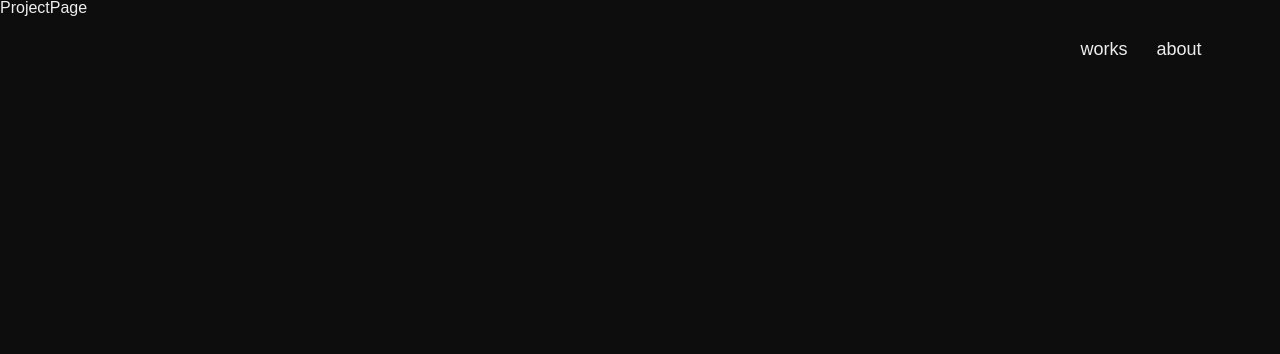
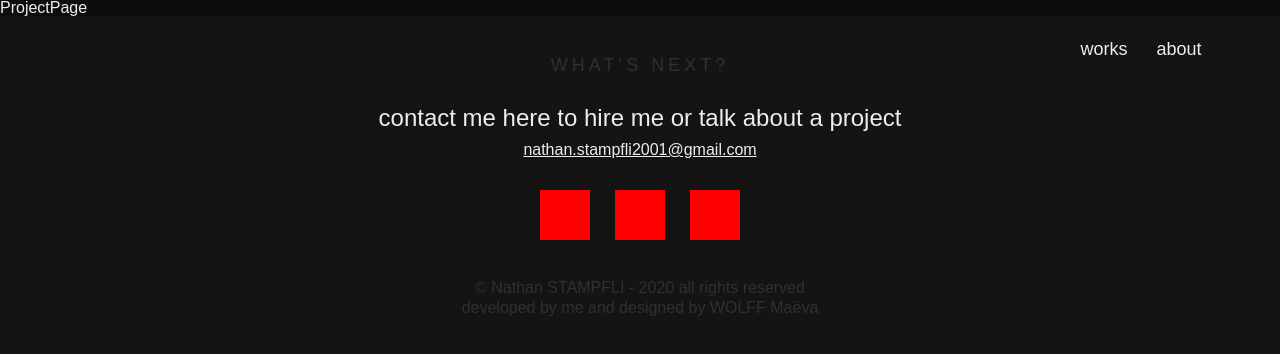
Before and after one commit to Nstampfli/PortfolioV2, a React (Create React App) app: page /project in a window 1280 px wide. Shown: the top 354 px of the page. Built offline with nearby package versions, Linux system fonts and the light colour scheme.

Commit message:
add footer just need to add logo of networks

```diff
--- a/src/App.js
+++ b/src/App.js
@@ -5,7 +5,7 @@ import ProjectPage from './pages/Project.page';
 
 // import Blur from './components/BlurTop.component';
 import Header from './components/Header.component';
-
+import Footer from './components/Footer.component';
 function App() {
   return (
   <Router>
@@ -16,6 +16,7 @@ function App() {
           <Route exact path='/' component={HomePage} />
           <Route exact path='/project' component={ProjectPage} />
         </Switch>
+        <Footer/>
       </div>
   </Router>
   );
--- /dev/null
+++ b/src/components/Footer.component.jsx
@@ -0,0 +1,67 @@
+import React from 'react';
+import { colors } from '../styles/config/const';
+import styled from 'styled-components';
+
+export default function Footer() {
+  return (
+    <Container>
+      <Next>WHAT’S NEXT?</Next>
+      <ContactMe>contact me here to hire me or talk about a project</ContactMe>
+      <Mail href="mailto:nathan.stampfli2001@gmail.com">nathan.stampfli2001@gmail.com</Mail>
+      <Networks>
+        <Network></Network>
+        <Network></Network>
+        <Network></Network>
+      </Networks>
+      <CopyRight>© Nathan STAMPFLI - 2020 all rights reserved</CopyRight>
+      <Director>developed by me and designed by WOLFF Maëva</Director>
+    </Container>
+  )
+}
+
+const Container = styled.footer`
+  width: 100%;
+  display: flex;
+  flex-direction: column;
+  justify-content: center;
+  align-items:center;
+  background-color: #141414;
+`;
+
+const Next = styled.p`
+  color: ${colors.darkGrey};
+  margin-top: 40px;
+  font-size :18px;
+  letter-spacing: 4px;
+  text-transform: uppercase;
+`;
+const ContactMe = styled.p`
+  font-size: 24px;
+  margin-top: 32px;
+`;
+const Mail = styled.a`
+  cursor: pointer;
+  color: ${colors.neutralWhite};
+  text-decoration: underline;
+  margin-top: 12px;
+`;
+const Networks = styled.div`
+  margin-top: 32px;
+  display: flex;
+  width: 200px;
+  height: 50px;
+  justify-content: space-between;
+`;
+const Network = styled.div`
+  width: 50px;
+  height: 50px;
+  background-color: red;
+`;
+const CopyRight = styled.p`
+color: ${colors.darkGrey};
+margin-top: 40px;
+`;
+const Director = styled.p`
+color: ${colors.darkGrey};
+margin: 4px 0px 40px 0px;
+`;
--- a/src/styles/config/const.js
+++ b/src/styles/config/const.js
@@ -1,7 +1,7 @@
 export const colors = {
   neutralBlack: '#0D0D0D',
   neutralWhite: '#EDEDED',
-  darkGrey: '#242424',
+  darkGrey: '#303030',
   primaryColor: '#D22020',
 
 };
```
